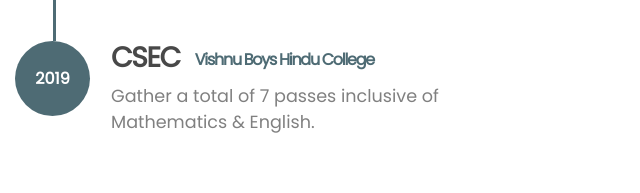
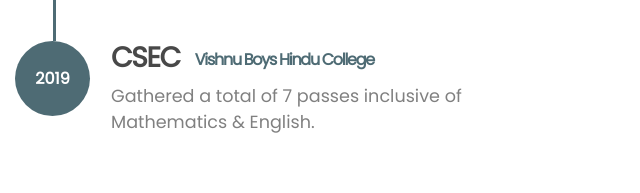
Before and after one commit to xkevan19/portfolio, a plain HTML site: page index.html in a window 1280 px wide. Shown: the part 3007-3200 px from the top of the page, 640-1280 px from the left. Drawn offline with nearby package versions, Linux system fonts and the light colour scheme.

Commit message:
spell check

```diff
--- a/index.html
+++ b/index.html
@@ -276,7 +276,7 @@
                             </div>
                             <div class="timeline-info">
                                 <h3><span>CSEC</span><small>Vishnu Boys Hindu College</small></h3>
-                                <p>Gather a total of 7 passes inclusive of Mathematics &amp; English.</p>
+                                <p>Gathered a total of 7 passes inclusive of Mathematics &amp; English.</p>
                             </div>
                         </div>
                     </div>
```
